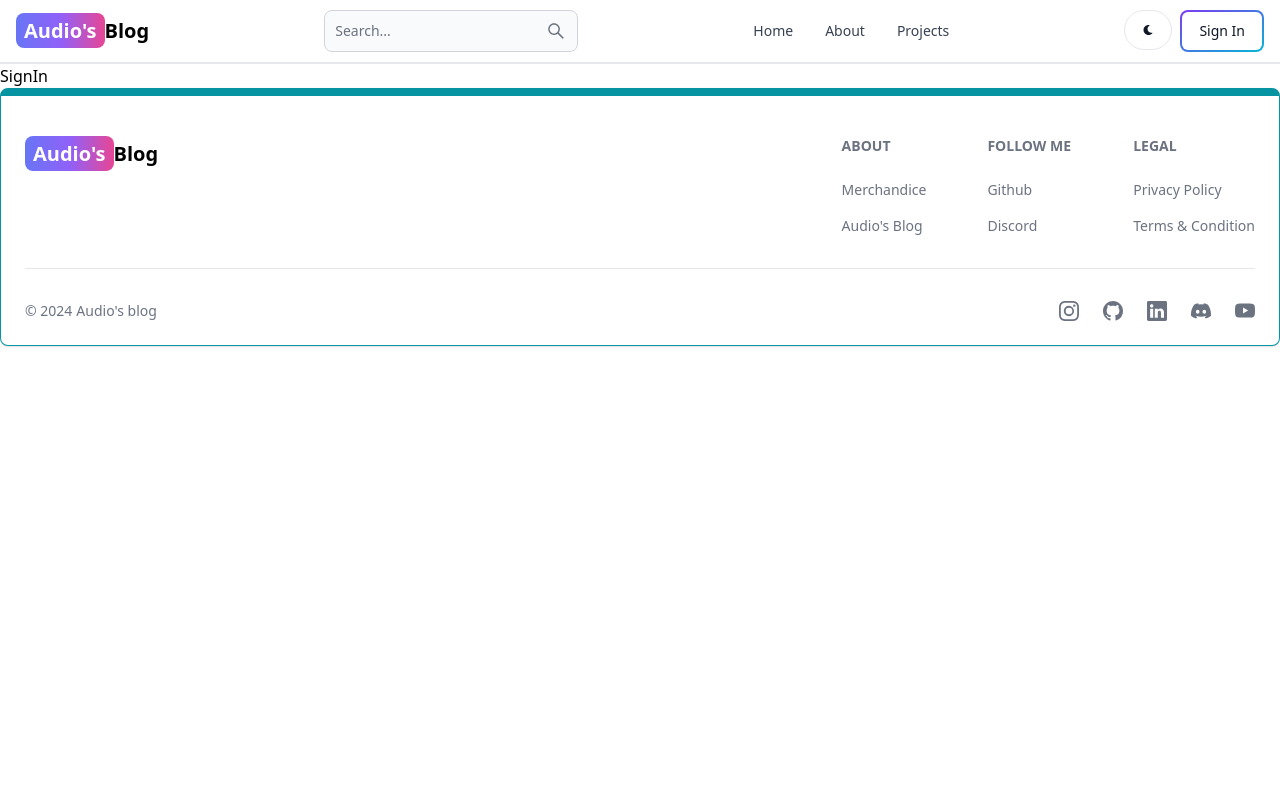
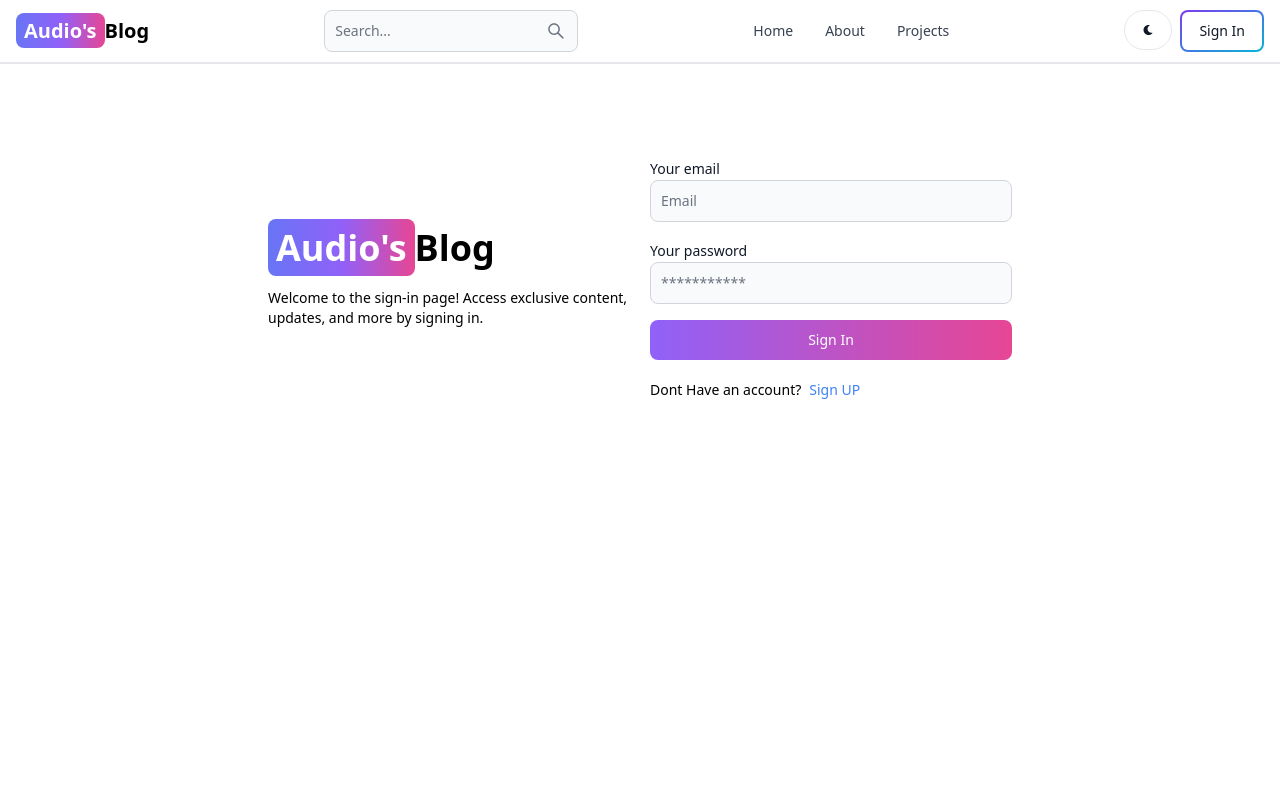
Before and after one commit to audiofolks/Audio-Blog, a React (Vite) app in the folder client/: page /sign-in in a window 1280 px wide. Shown: the top 800 px of the page. Built offline with nearby package versions, Linux system fonts and the light colour scheme.

Commit message:
complete signin page functionality and ui

```diff
--- a/client/src/pages/Dashbord.jsx
+++ b/client/src/pages/Dashbord.jsx
@@ -1,4 +1,4 @@
-import React from "react";
+
 
 export default function Dashbord() {
   return <div>Dashbord</div>;
--- a/client/src/pages/Singin.jsx
+++ b/client/src/pages/Singin.jsx
@@ -1,3 +1,109 @@
+import { Alert, Button, Label, Spinner, TextInput } from "flowbite-react";
+import { useState } from "react";
+import { Link, useNavigate } from "react-router-dom";
+
 export default function SignIn() {
-  return <div>SignIn</div>;
+  const [formData, setFormData] = useState({});
+  const [errorMessages, setErrorMessages] = useState(null);
+  const [loading, setLoading] = useState(false);
+  const navigate = useNavigate();
+
+  const handleChange = (e) => {
+    setFormData({ ...formData, [e.target.id]: e.target.value.trim() });
+  };
+  const handleSubmit = async (e) => {
+    e.preventDefault();
+    if (!formData.email || !formData.password) {
+      return setErrorMessages("Please fill out all  fields.");
+    }
+    try {
+      setLoading(true);
+      setErrorMessages(null);
+      const res = await fetch("/api/auth/signin", {
+        method: "POST",
+        headers: { "Content-Type": "application/json" },
+        body: JSON.stringify(formData),
+      });
+      const data = await res.json();
+      if (data.success === false) {
+        return setErrorMessages(data.message);
+      }
+      setLoading(false);
+      if (res.ok) {
+        navigate("/");
+      }
+    } catch (error) {
+      setErrorMessages(errorMessages);
+      setLoading(false);
+    }
+  };
+  return (
+    <div className="min-h-screen mt-20 ">
+      <div className="flex p-3 max-w-3xl mx-auto flex-col md:flex-row md:items-center gap-5">
+        {/* left */}
+
+        <div className="flex-1">
+          <Link to="/" className=" font-bold  dark:text-white text-4xl">
+            <span className="px-2 py-1 bg-gradient-to-r from-indigo-500 via-purple-500 to-pink-500 rounded-lg text-white">
+              Audio's
+            </span>
+            Blog
+          </Link>
+          <p className="text-sm mt-5">
+            Welcome to the sign-in page! Access exclusive content, updates, and
+            more by signing in.
+          </p>
+        </div>
+        {/* right */}
+
+        <div className="flex-1">
+          <form className="flex flex-col gap-4 onSub" onSubmit={handleSubmit}>
+            <div>
+              <Label value="Your email" />
+              <TextInput
+                type="email"
+                placeholder="Email"
+                id="email"
+                onChange={handleChange}
+              />
+            </div>
+            <div>
+              <Label value="Your password" />
+              <TextInput
+                type="password"
+                placeholder="***********"
+                id="password"
+                onChange={handleChange}
+              />
+            </div>
+            <Button
+              gradientDuoTone="purpleToPink"
+              type="submit"
+              disabled={loading}
+            >
+              {loading ? (
+                <>
+                  <Spinner size="sm" />
+                  <span className="pl-3">Loading...</span>
+                </>
+              ) : (
+                "Sign In"
+              )}
+            </Button>
+          </form>
+          <div className="flex gap-2 text-sm mt-5">
+            <span>Dont Have an account?</span>
+            <Link to="/sign-up" className="text-blue-500">
+              Sign UP
+            </Link>
+          </div>
+          {errorMessages && (
+            <Alert className="mt-5" color="failure">
+              {errorMessages}
+            </Alert>
+          )}
+        </div>
+      </div>
+    </div>
+  );
 }
```
